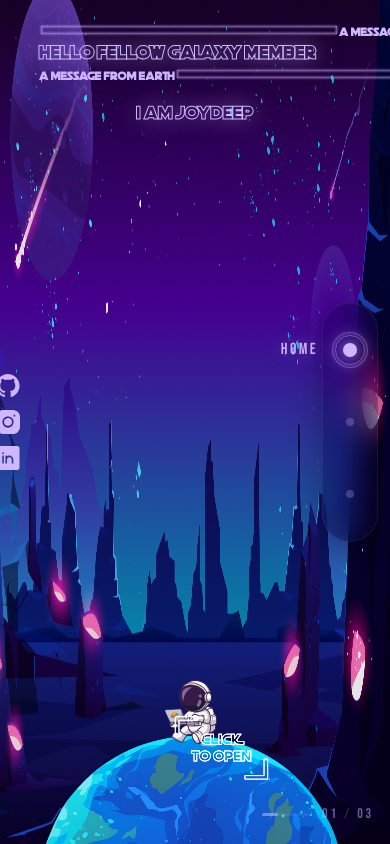
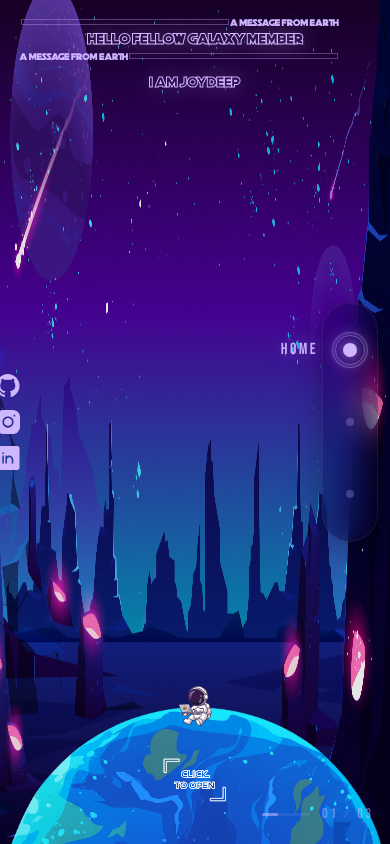
Before and after one commit to Joydeep279/Portfolio, a React (Vite) app: page / in a window 390 px wide. Built offline with nearby package versions, Linux system fonts and the light colour scheme.

Commit message:
improve: make home page mobile responsive

```diff
--- a/src/Components/Globe.jsx
+++ b/src/Components/Globe.jsx
@@ -12,11 +12,11 @@ const Globe = () => {
     setIsBoxOpen(!isBoxOpen);
   }
   return (
-    <div className="absolute bottom-0 left-[49%] -translate-x-1/2 w-[90vw] flex justify-center items-end">
+    <div className="absolute bottom-0 left-1/2 -translate-x-1/2 w-[95vw] sm:w-[90vw] flex justify-center items-end">
       {/* Floating astronaut */}
       <motion.img
         src={astronaut}
-        className="absolute bottom-11/12 z-50 h-16 sm:h-20 md:h-24"
+        className="absolute bottom-[85%] sm:bottom-11/12 z-50 h-10 sm:h-20 md:h-24"
         alt="astronaut"
         initial={{ opacity: 0, y: 40 }}
         whileInView={{ opacity: 1, y: 0 }}
@@ -35,7 +35,7 @@ const Globe = () => {
           <motion.img
             key="closed"
             src={BoxClose}
-            className="absolute bottom-12 sm:bottom-16 md:bottom-20 z-50 w-24 h-24 sm:w-32 sm:h-32 md:w-40 md:h-40 left-[45%] cursor-pointer"
+            className="absolute bottom-8 sm:bottom-16 md:bottom-20 z-50 w-16 h-16 sm:w-32 sm:h-32 md:w-40 md:h-40 left-1/2 -translate-x-1/2 sm:left-[45%] sm:translate-x-0 cursor-pointer"
             onClick={() => toggleBox()}
             alt="BoxClose"
             initial={{ opacity: 0, scale: 0.6 }}
@@ -52,7 +52,7 @@ const Globe = () => {
         ) : (
           <motion.div
             key="opened"
-            className="absolute bottom-12 sm:bottom-16 md:bottom-20 left-2/6 z-50 w-[45%] sm:w-[40%] md:w-[35%]"
+            className="absolute bottom-8 sm:bottom-16 md:bottom-20 left-1/2 -translate-x-1/2 sm:left-2/6 sm:translate-x-0 z-50 w-[65%] sm:w-[40%] md:w-[35%]"
             initial={{ opacity: 0, scale: 0.6, rotateY: -90 }}
             animate={{ opacity: 1, scale: 1, rotateY: 0 }}
             exit={{ opacity: 0, scale: 0.8 }}
@@ -65,7 +65,7 @@ const Globe = () => {
               onClick={() => toggleBox()}
             />
             <motion.span
-              className="p-3 sm:p-4 md:p-5 absolute inset-0 flex items-start justify-center text-white font-mono text-sm sm:text-base md:text-xl font-medium"
+              className="p-2 sm:p-4 md:p-5 absolute inset-0 flex items-start justify-center text-white font-mono text-[0.6rem] sm:text-base md:text-xl font-medium leading-tight sm:leading-normal"
               initial={{ opacity: 0 }}
               animate={{ opacity: 1 }}
               transition={{ delay: 0.4, duration: 0.5 }}
@@ -80,7 +80,7 @@ const Globe = () => {
       <motion.img
         src={globe}
         alt="globe"
-        className="relative w-5/6 sm:w-4/5 md:w-4/6 h-full"
+        className="relative w-full sm:w-4/5 md:w-4/6 h-full"
         initial={{ opacity: 0, y: 80 }}
         whileInView={{ opacity: 1, y: 0 }}
         viewport={{ once: true }}
--- a/src/Components/Header.jsx
+++ b/src/Components/Header.jsx
@@ -34,7 +34,7 @@ const lineVariants = {
 const Heading = () => {
   return (
     <motion.div
-      className="absolute inset-0 mx-auto mt-6 sm:mt-8 md:mt-10 w-4/5 sm:w-3/4 md:w-1/2 text-[#CEB7FF] font-death-star flex flex-col items-center text-nowrap gap-4 sm:gap-6 md:gap-8"
+      className="absolute inset-0 mx-auto mt-4 sm:mt-8 md:mt-10 w-[90%] sm:w-3/4 md:w-1/2 text-[#CEB7FF] font-death-star flex flex-col items-center text-center sm:text-nowrap gap-2 sm:gap-6 md:gap-8"
       variants={containerVariants}
       initial="hidden"
       whileInView="visible"
@@ -42,24 +42,24 @@ const Heading = () => {
     >
       <div className="flex flex-col">
         <motion.div className="flex" variants={lineVariants}>
-          <img src={rectangle} className="h-3 sm:h-4 md:h-5" alt="react" />
-          <span className="font-medium text-xs sm:text-sm w-/5">
+          <img src={rectangle} className="max-w-[60%] h-3 sm:h-4 md:h-5" alt="react" />
+          <span className="font-medium text-[0.6rem] sm:text-sm">
             a message from earth{" "}
           </span>
         </motion.div>
         <motion.h1
-          className="font-outline text-lg sm:text-2xl md:text-[42px] text-glow font-black"
+          className="font-outline text-sm sm:text-2xl md:text-[42px] text-glow font-black"
           variants={itemVariants}
         >
           hello fellow galaxy member
         </motion.h1>
         <motion.div className="flex" variants={lineVariants}>
-          <span className="font-medium text-xs sm:text-sm">a message from earth </span>
-          <img src={rectangle} className="h-3 sm:h-4 md:h-5" alt="react" />
+          <span className="font-medium text-[0.6rem] sm:text-sm">a message from earth </span>
+          <img src={rectangle} className="max-w-[60%] h-3 sm:h-4 md:h-5" alt="react" />
         </motion.div>
       </div>
       <motion.h1
-        className="font-outline text-lg sm:text-2xl md:text-[42px] text-glow"
+        className="font-outline text-sm sm:text-2xl md:text-[42px] text-glow"
         variants={itemVariants}
       >
         i am joydeep
--- a/src/utils/contants.js
+++ b/src/utils/contants.js
@@ -1,4 +1,4 @@
-export const aboutMsg = "Welcome to my Portfolio";
+export const aboutMsg = "Welcome to my Portfolio.Hope you are doing well on your life";
 export const skillSet = [
   "Html",
   "Css",
```
